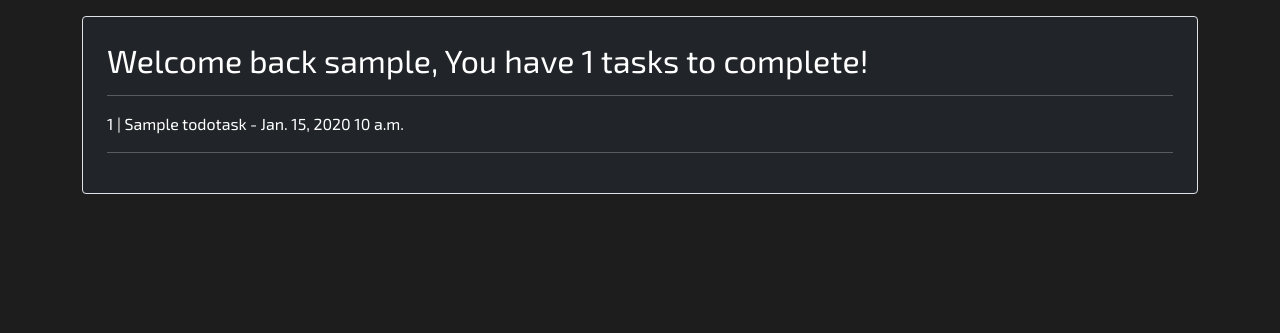
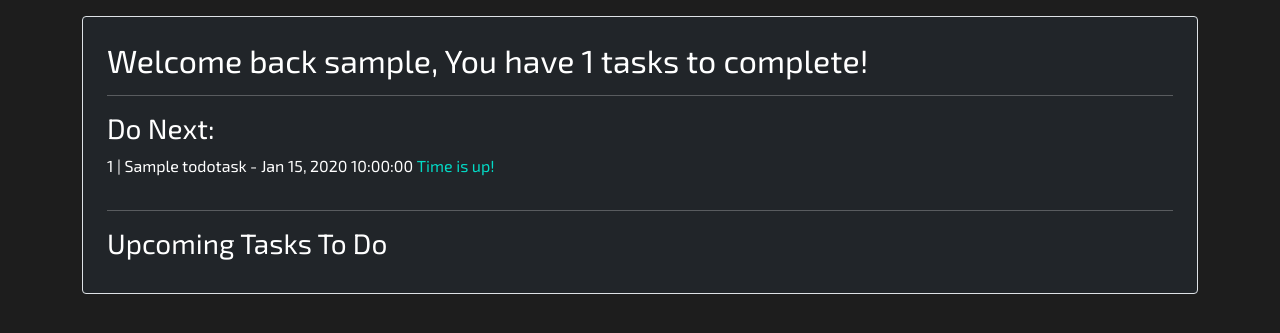
Before and after one commit to x00174641/To-Do-List-Django, a Django app: page / in a window 1280 px wide. Shown: the part 56-389 px from the top of the page. Run offline with Django 4.2, Linux system fonts and the light colour scheme; a user stored in the database is signed in; tables that the repository leaves empty hold one stand-in row (values such as "Sample post").

Commit message:
Added forms to change the input type and added timer for To Do next

```diff
--- a/accounts/templates/registration/login.html
+++ b/accounts/templates/registration/login.html
@@ -3,7 +3,7 @@
 {% load crispy_forms_tags %}
 {% if user.is_authenticated %}
 <div class="container bg-dark text-white p-4 my-3 border rounded-top rounded-bottom">
-        <p class="text-dark">You are already logged in!</p>
+        <p class="text-white text-center">You are already logged in!</p>
         <center><a href="{% url 'home' %}" class="text-decoration-underline">To Home Page</a></center>
     </div>
 </div>
--- a/static/css/style.css
+++ b/static/css/style.css
@@ -7,7 +7,8 @@ body {
 } */
 
 .signup-button {
-    background-color: teal;
+    background-color: #03DAC6;
+    font-weight: bold;
 }
 
 .login-button {
@@ -18,3 +19,16 @@ body {
 .save-task-button {
     background-color: #03DAC6;
 }
+
+
+.task-container {
+    display:inline;
+}
+
+.inline-text {
+    display:inline-block;
+}
+
+.time-remaining {
+    color: #03DAC6;
+}
--- /dev/null
+++ b/static/js/script.js
@@ -0,0 +1,20 @@
+let getExpiryTime = document.getElementById('nextexpiryDate').innerHTML
+let countDownDate = new Date(getExpiryTime).getTime();
+
+let timeout = setInterval(function() {
+let today = new Date().getTime();
+let ms = countDownDate - today;
+
+let days = Math.floor(ms/ (1000 * 60 * 60 * 24));
+let hours = Math.floor((ms % (1000 * 60 * 60 * 24)) / (1000 * 60 * 60));
+let minutes = Math.floor((ms % (1000 * 60 * 60)) / (1000 * 60));
+let seconds = Math.floor((ms % (1000 * 60)) / 1000);
+
+document.getElementById("nextdueTime").innerHTML =  "(" + days + "D " + hours + "H "+ minutes + "M " + seconds + "S " + "Remaining)";
+
+if (ms < 0) {
+    clearInterval(timeout);
+    document.getElementById("nextdueTime").innerHTML = "Time is up!";
+    window.location.reload();
+  }
+}, 1000);
--- a/templates/base.html
+++ b/templates/base.html
@@ -42,6 +42,7 @@
 {% endblock content %}
 </div>
   </body>
+  <script src="./static/js/script.js"></script>
   <script src="https://ajax.googleapis.com/ajax/libs/jquery/3.6.0/jquery.min.js"></script>
   <script src="https://cdn.jsdelivr.net/npm/@popperjs/core@2.9.2/dist/umd/popper.min.js" integrity="sha384-IQsoLXl5PILFhosVNubq5LC7Qb9DXgDA9i+tQ8Zj3iwWAwPtgFTxbJ8NT4GN1R8p" crossorigin="anonymous"></script>
   <script src="https://cdn.jsdelivr.net/npm/bootstrap@5.0.2/dist/js/bootstrap.min.js" integrity="sha384-cVKIPhGWiC2Al4u+LWgxfKTRIcfu0JTxR+EQDz/bgldoEyl4H0zUF0QKbrJ0EcQF" crossorigin="anonymous"></script>
--- a/templates/index.html
+++ b/templates/index.html
@@ -4,9 +4,23 @@
   {% if user.is_authenticated %}
   <h2> Welcome back {{user.username}}, You have {{taskcount}} tasks to complete! </h2>
   <hr>
+  <h3>Do Next:</h3>
   {% for i in tasks %}
-    <p class="text-white">{{i.id}} | {{i.task_name}} - {{i.due_date}} {{i.due_time}} </p>
+  {% if forloop.counter < 2%}
+  <div class="task-container">
+    <p class="text-white inline-text" >{{i.id}} | {{i.task_name}} - </p>
+    <p id='nextexpiryDate' class="inline-text">{{i.due_date|date:"M d, Y"}} {{i.due_time|time:"H:i:s"}}</p>
+    <p id='nextdueTime' class="inline-text time-remaining"></p>
+  </div>
     <hr>
+    {%endif%}
+  {%endfor%}
+  <h3>Upcoming Tasks To Do</h3>
+  {% for i in tasks %}
+  {%if forloop.counter > 1 %}
+    <p class="text-white inline-text">{{i.id}} | {{i.task_name}} - {{i.due_date|date:"M d, Y"}} {{i.due_time|time:"H:i:s"}}</p>
+    <hr>
+    {%endif%}
   {%endfor%}
 </div>
 {%else%}
```
Also changed, not shown: todolist/forms.py (line endings or trailing spaces).
